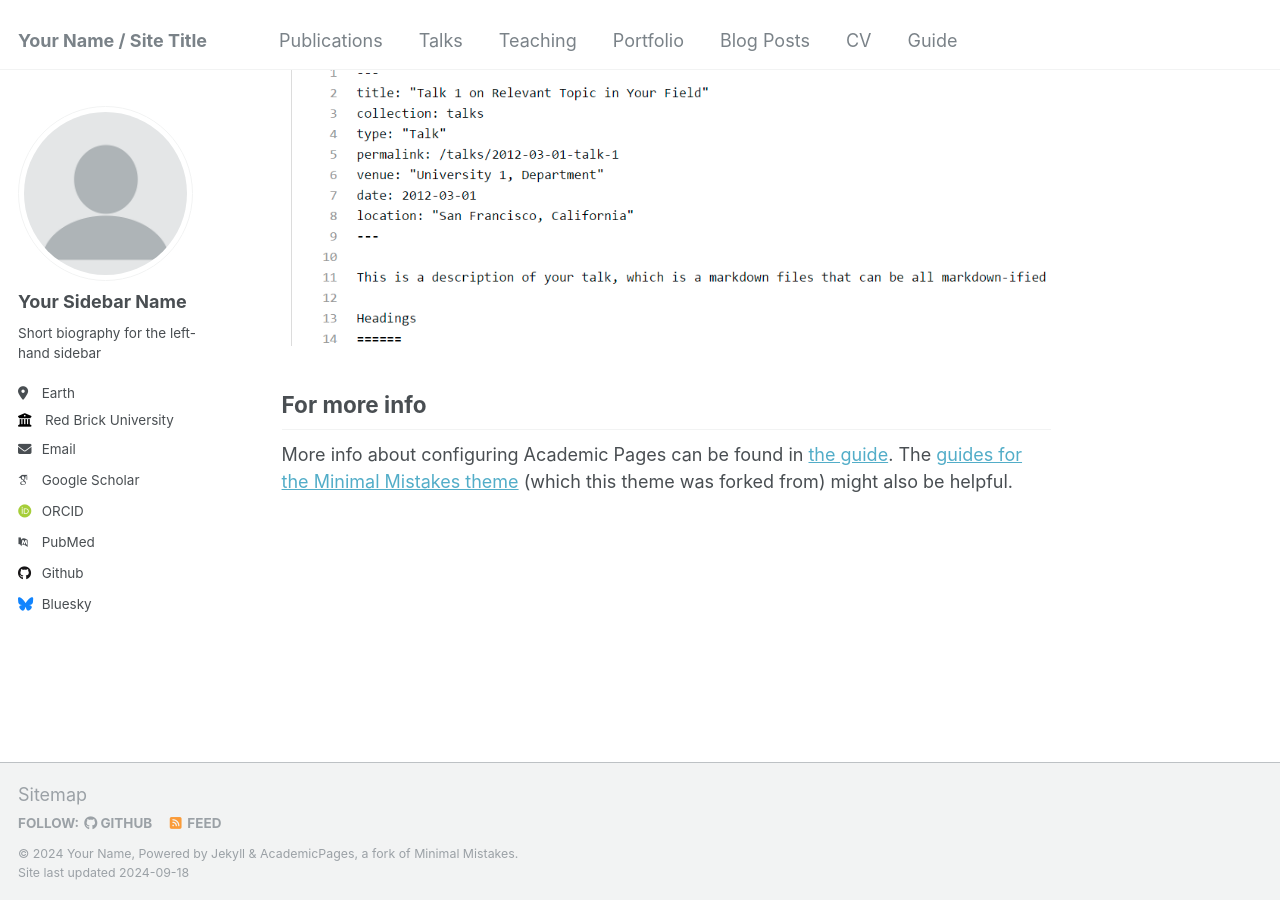
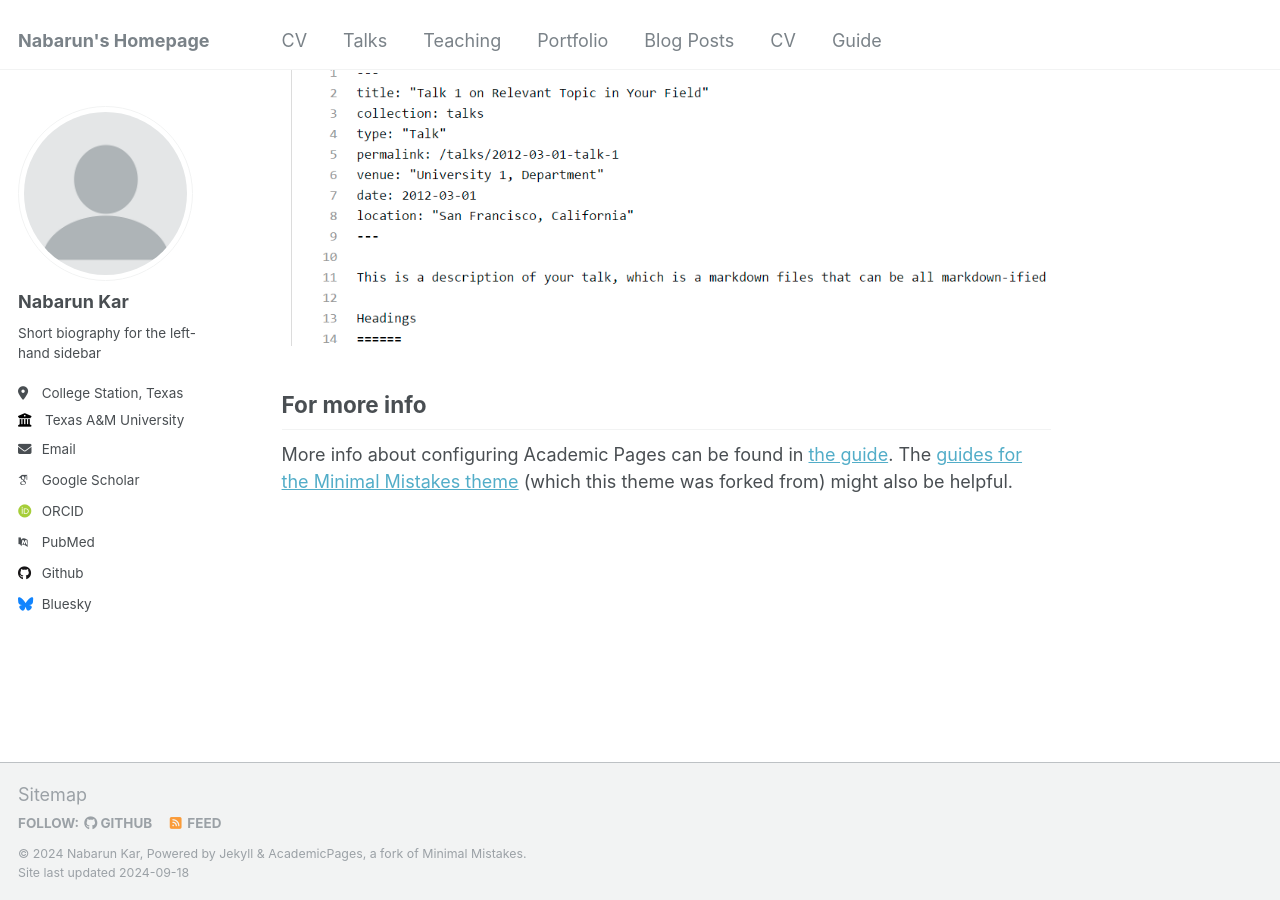
Before and after one commit to NabarunKar/home, a Jekyll site: the page built from _pages/about.md, in a window 1280 px wide and 900 px high, scrolled down 2643 px. Built offline with Jekyll 4.4.1, drawn with Linux system fonts in a browser that asks for light colours; some web fonts are replaced.

Commit message:
first commit

```diff
--- a/_config.yml
+++ b/_config.yml
@@ -8,9 +8,9 @@
 
 # Basic Site Settings
 locale                   : "en-US"
-title                    : "Your Name / Site Title"
+title                    : "Nabarun's Homepage"
 title_separator          : "-"
-name                     : &name "Your Name"
+name                     : &name "Nabarun Kar"
 description              : &description "personal description"
 url                      : https://academicpages.github.io # the base hostname & protocol for your site e.g. "https://mmistakes.github.io"
 baseurl                  : "" # the subpath of your site, e.g. "/blog"
@@ -22,13 +22,13 @@ repository               : "academicpages/academicpages.github.io"
 author:
   # Biographic information
   avatar           : "profile.png"
-  name             : "Your Sidebar Name"
+  name             : "Nabarun Kar"
   pronouns         : # example: "she/her"
   bio              : "Short biography for the left-hand sidebar"
-  location         : "Earth"
-  employer         : "Red Brick University"
+  location         : "College Station, Texas"
+  employer         : "Texas A&M University"
   uri              : # URL
-  email            : "none@example.org"
+  email            : "nabarunkar01@gmail.com"
 
   # Academic websites
   arxiv            : # URL - Update with the correct link to your profile
@@ -43,7 +43,7 @@ author:
   bitbucket        : # Username - Update with your username on the site
   codepen          : # Username
   dribbble         : # Username
-  github           : "academicpages"
+  github           : "NabarunKar"
   kaggle           : # Username
   stackoverflow    : # User number or user number and name (i.e., use "1" or "1/jeff-atwood")
 
--- a/_data/navigation.yml
+++ b/_data/navigation.yml
@@ -5,8 +5,8 @@
 # prevent it from being included in the site.
 
 main:
-  - title: "Publications"
-    url: /publications/
+  - title: "CV"
+    url: /files/KarNabarun_Resume.pdf
 
   - title: "Talks"
     url: /talks/
```
